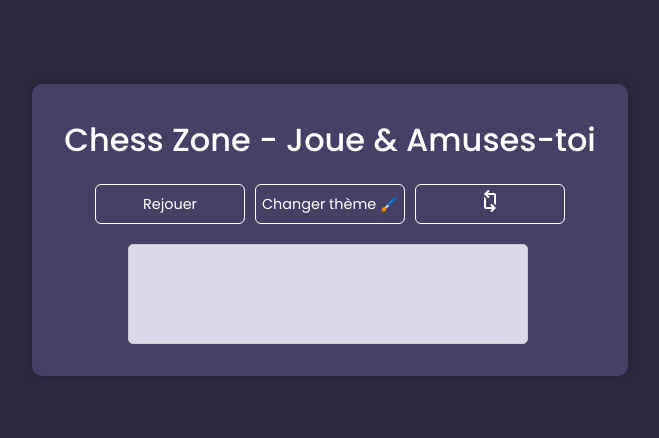
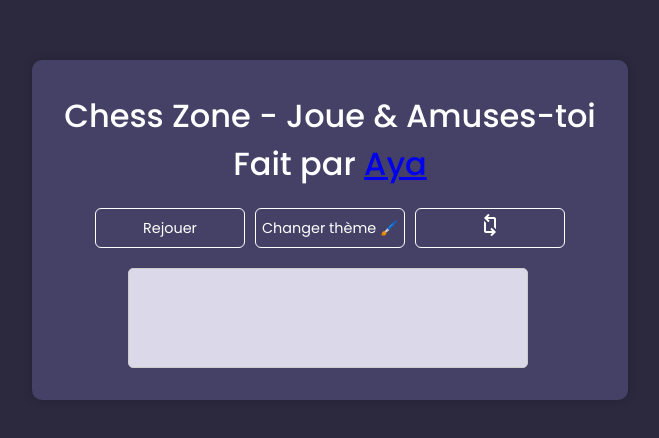
Before and after one commit to link-aya/chess, a plain HTML site: page index.html in a window 1280 px wide. Shown: the part 170-608 px from the top of the page, without its empty margins (310-969 px from the left). Drawn offline with nearby package versions, Linux system fonts and the light colour scheme.

Commit message:
Update index.html

```diff
--- a/index.html
+++ b/index.html
@@ -13,6 +13,7 @@
 
   <div class="container">
     <h1>Chess Zone - Joue & Amuses-toi </h1>
+    <h1>Fait par <a href="https://link-aya.github.io/Portfolio/">Aya</a></h1>
     <div class="board" id="board"></div>
 
     <div class="buttons">
```
